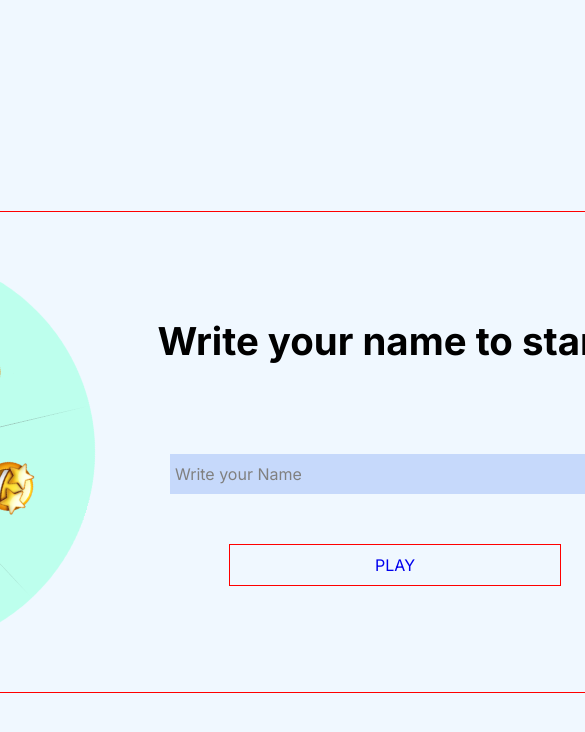
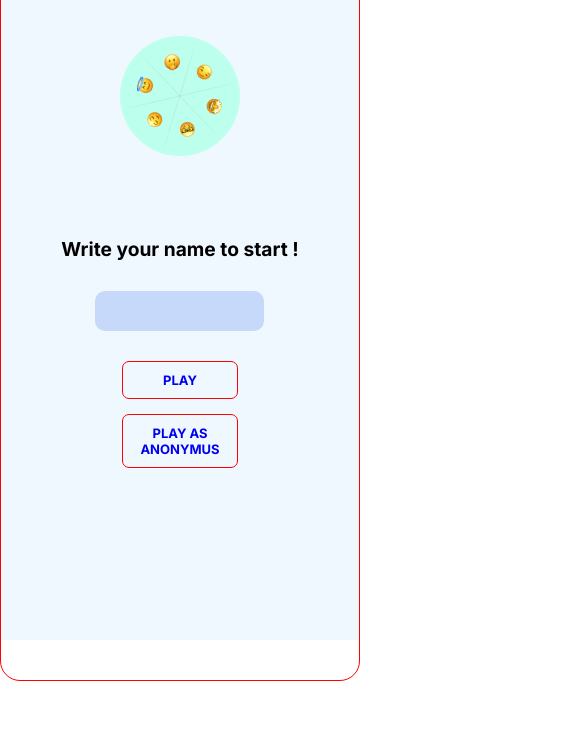
Before and after one commit to masters-of-the-universee/triwow, a React (Create React App) app: page / in a window 390 px wide. Shown: the top 732 px of the page, 585 px wide, since content can reach past the window. Built offline with nearby package versions, Linux system fonts and the light colour scheme.

Commit message:
Worked on responsive design

```diff
--- a/src/views/login-page/login-page.js
+++ b/src/views/login-page/login-page.js
@@ -21,11 +21,12 @@ const LoginPage = ({ addingNewUsername }) => {
 	};
 
 	return (
+		<div className="main-wrapper">
 			<div className="login-container">
 				<div className="left-section">
 					<img src={circlePng} alt="carkifelek" />
 				</div>
-			<div className="rigth-section">
+				<div className="right-section">
 					<h3>Write your name to start !</h3>
 					<div className="input-area">
 						<div className="wrapper">
@@ -44,6 +45,10 @@ const LoginPage = ({ addingNewUsername }) => {
 					<Link onClick={onClickHandler} to="/mode-selection">
 						Play
 					</Link>
+					<Link onClick={onClickHandler} to="/mode-selection">
+						Play as Anonymus
+					</Link>
+				</div>
 			</div>
 		</div>
 	);
--- a/src/views/login-page/loginpage.scss
+++ b/src/views/login-page/loginpage.scss
@@ -14,8 +14,12 @@ html {
 	width: 100%;
 	height: 100vh;
 }
-
-body {
+nav {
+	display: none;
+}
+.main-wrapper {
+	width: 100%;
+	height: 100vh;
 	@include centered;
 	background-color: aliceblue;
 }
@@ -38,7 +42,7 @@ body {
 			cursor: default;
 		}
 	}
-	.rigth-section {
+	.right-section {
 		width: 60%;
 		height: 100%;
 		@include centered();
@@ -50,33 +54,21 @@ body {
 		}
 		a {
 			margin-top: 25px;
-			text-emphasis: none;
 			text-decoration: none;
-			border: 1px solid red;
 			padding: 10px 15px;
-			width: 50%;
+			width: 30%;
 			text-transform: uppercase;
 			text-align: center;
 			transition: 0.3s all ease;
+			border-radius: 7px;
+			font-weight: bold;
+			border: 1px solid red;
 			&:hover {
-				background-color: black;
-				color: red;
+				background-color: rgba(63, 117, 235, 0.733);
+				color: #fff;
 				transition: 0.3s all ease;
 			}
 		}
-		// .btn {
-		// 	width: 100px;
-		// 	padding: 10px 20px;
-		// 	background-color: red;
-		// 	border: none;
-		// 	outline: none;
-		// 	height: 40px;
-		// 	box-sizing: border-box;
-		// 	margin-top: 40px;
-		// 	&:hover {
-		// 		letter-spacing: 1px;
-		// 	}
-		// }
 	}
 }
 
@@ -91,23 +83,25 @@ body {
 		position: relative;
 		input {
 			background-color: rgba(63, 118, 235, 0.233);
+			border-radius: 10px;
 			height: 100%;
-			width: 100%;
+			width: 90%;
 			border: none;
 			outline: none;
 			font-size: 17px;
-			transition: all 0.3s ease;
+			transition: border-bottom 0.3s ease;
+			//border: 1px solid rgb(44, 27, 202);
+			padding-left: 16px;
 			&:focus {
 				border-bottom: 2px solid rgba(63, 117, 235, 0.733);
-				outline: 0;
-				transition: all 0.3s ease;
+				transition: border-bottom 0.3s ease;
 			}
 		}
 		label {
 			position: absolute;
 			bottom: 10px;
-			left: 0;
-			color: grey;
+			left: 10px;
+			color: rgb(75, 59, 218);
 			pointer-events: none;
 			transition: all 0.3s ease;
 			margin-left: 5px;
@@ -135,7 +129,7 @@ body {
 .input-data input:valid ~ label {
 	transform: translateY(-20px);
 	font-size: 15px;
-	margin-bottom: 20px;
+	margin-bottom: 16px;
 	color: #4158d0;
 }
 .input-data input:focus ~ .underline:before,
@@ -151,3 +145,114 @@ body {
 		-webkit-transform: rotate(359deg);
 	}
 }
+
+@media screen and (min-width: 530px) and (max-width: 1080px) {
+	.login-container {
+		@include centered();
+		flex-direction: column;
+		width: auto;
+		height: auto;
+		margin: 0;
+		padding: 25px 5px;
+		h3 {
+			text-align: center;
+		}
+		.left-section,
+		.right-section {
+			width: 50%;
+			max-height: 50%;
+		}
+	}
+}
+
+@media screen and (min-width: 360px) and (max-width: 530px) {
+	body,
+	html,
+	.root,
+	section,
+	.main {
+		width: 100%;
+		height: 100vh;
+	}
+
+	.main-wrapper {
+		width: 360px;
+		height: 640px;
+		display: flex;
+		align-items: center;
+		justify-content: center;
+		background-color: aliceblue;
+		.login-container {
+			display: flex;
+			width: 360px;
+			height: 100%;
+			border: 1px solid red;
+			border-radius: 20px;
+			flex-direction: column;
+			.left-section {
+				width: 100%;
+				height: 30%;
+				display: flex;
+				align-items: center;
+				justify-content: center;
+				img {
+					animation: deneme infinite 10s linear;
+					transition: 3s all ease;
+					cursor: default;
+					width: 120px;
+					height: auto;
+				}
+			}
+			.right-section {
+				width: 100%;
+				height: 50%;
+				display: flex;
+				align-items: center;
+				justify-content: center;
+				flex-direction: column;
+				h3 {
+					margin-bottom: 15px;
+					cursor: default;
+					font-size: 1.2rem;
+				}
+				.input-area {
+					.wrapper {
+						width: auto;
+						padding: 15px 25px;
+						.input-data {
+							height: 40px;
+							position: relative;
+							input {
+								background-color: rgba(63, 118, 235, 0.233);
+								border-radius: 10px;
+								height: 100%;
+								border: none;
+								outline: none;
+								font-size: 12px;
+								transition: border-bottom 0.3s ease;
+								text-align: center;
+							}
+							label {
+								display: none;
+							}
+						}
+					}
+				}
+				a {
+					margin-top: 15px;
+					text-decoration: none;
+					padding: 10px 15px;
+					min-width: 40px;
+					text-transform: uppercase;
+					text-align: center;
+					transition: 0.3s all ease;
+					border-radius: 7px;
+					font-weight: bold;
+					height: auto;
+					border: 1px solid red;
+					font-size: 13px;
+				}
+			}
+		}
+	}
+}
```
Lines whose indentation alone changed are shown as unchanged.
